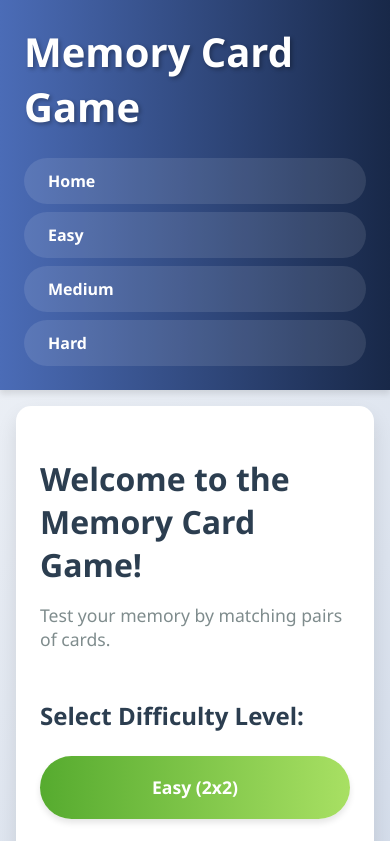
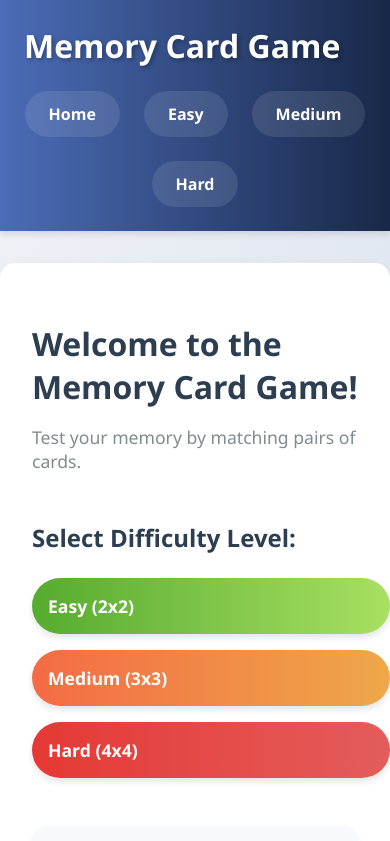
Before and after one commit to preetvardhan10/simple_memory_game, a React (Vite) app: page / in a window 390 px wide. Shown: the top 841 px of the page. Built offline with nearby package versions, Linux system fonts and the light colour scheme.

Commit message:
making the project responsive

```diff
--- a/src/styles/App.css
+++ b/src/styles/App.css
@@ -332,38 +332,34 @@ body {
   }
 
 
+  @media (max-width: 768px) {
+    .header h1 {
+      font-size: 2rem;
+    }
 
+    .header nav {
+      flex-wrap: wrap;
+    }
 
-  /* Responsive Design */
-  @media (max-width: 768px) {
-    .home-page {
-      margin: 1rem;
-      padding: 1.5rem;
+    .game-board {
+      grid-gap: 10px;
     }
 
     .level-buttons {
       flex-direction: column;
-      align-items: stretch;
+      align-items: center;
+      gap: 1rem;
     }
 
     .level-btn {
-      text-align: center;
-    }
-
-    .game-board {
-      gap: 0.5rem;
-    }
-  }
-
-  @media (max-width: 480px) {
-    .header nav {
-      flex-direction: column;
-      gap: 0.5rem;
+      width: 100%;
+      padding: 1rem;
     }
 
     .game-info {
       flex-direction: column;
       gap: 1rem;
-      text-align: center;
+      padding: 1rem;
+      border-radius: 15px;
     }
   }
```
